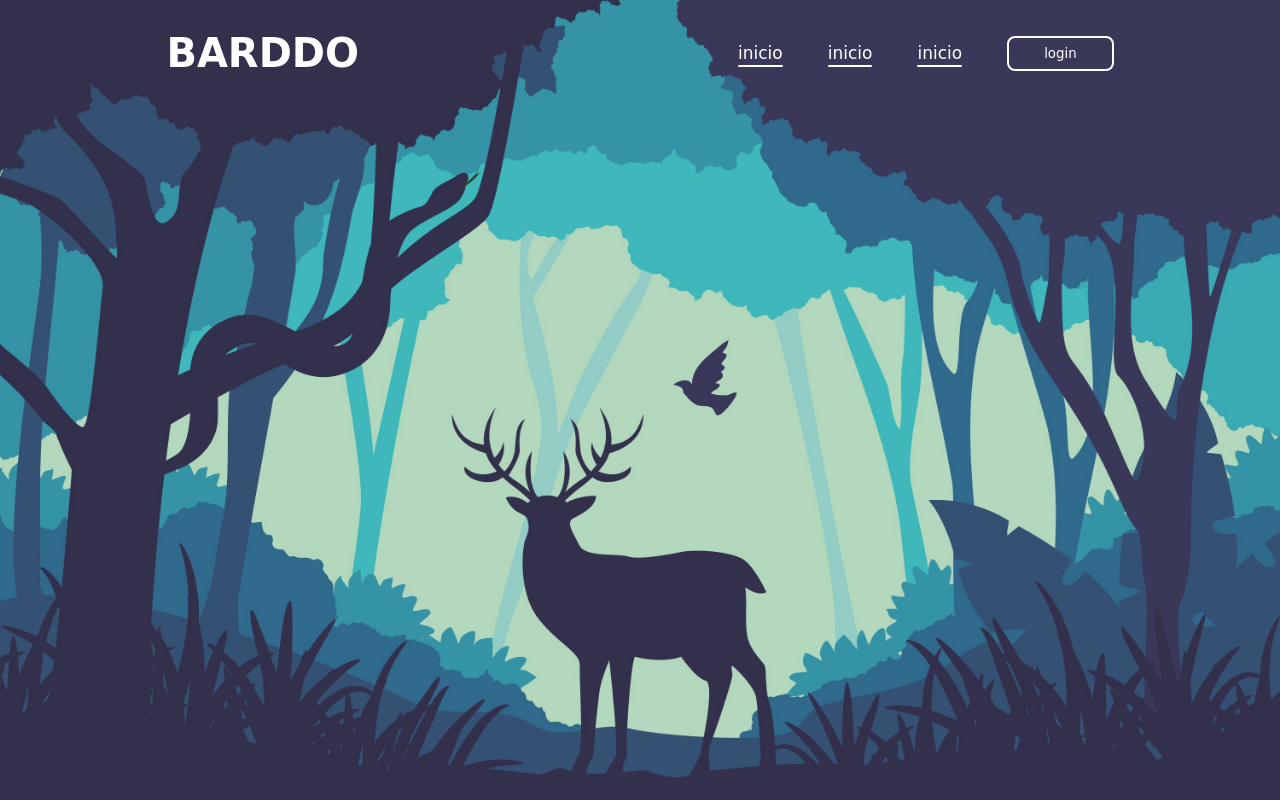
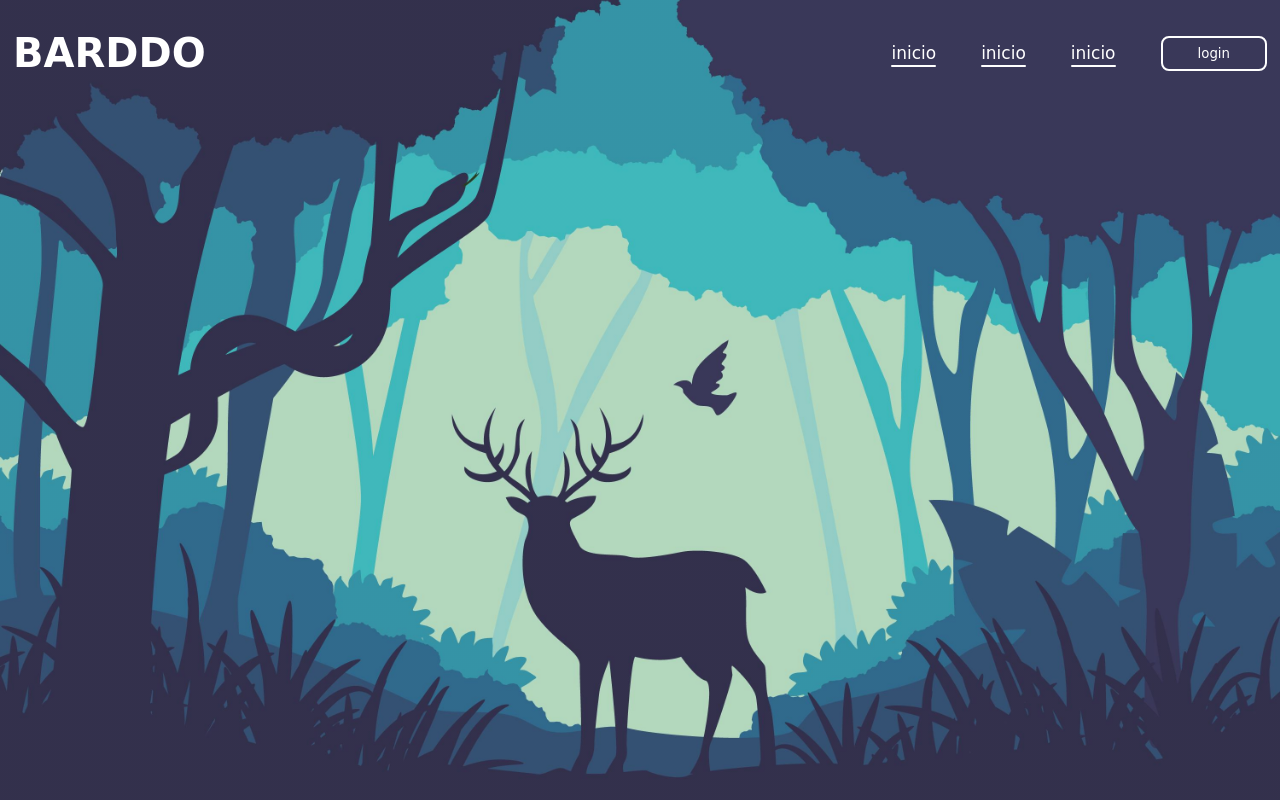
Before and after one commit to Bardodev05/pruebasconJs, a plain HTML site: page index.html in a window 1280 px wide. Drawn offline with nearby package versions, Linux system fonts and the light colour scheme.

Commit message:
se corrigio el header, la imagen de fondo

```diff
--- a/estilos.css
+++ b/estilos.css
@@ -16,7 +16,7 @@ header{
     right: 0;
     z-index: 1000;
     background: transparent;
-    padding: 30px 13% ;
+    padding: 30px 13px ;
     display: flex;
     align-items: center;
     justify-content: space-between;
@@ -66,7 +66,7 @@ header{
     transform: scale(1.1);
     background:white;
     border: 2px solid white;
-    color: #162928;
+    color: #162938;
 }
 
 body{
@@ -75,7 +75,7 @@ body{
     display: flex;
     align-items: center;
     justify-content: center;
-    background: linear-gradient(rgba(0,0,0,0.1),rgba(0,0,0,0.1)),url("media/background.jpg");
+    background: linear-gradient(rgba(0,0,0,0.1),rgba(0,0,0,0.1)),url("media/background.png");
     background-size: cover;
     background-position: center;
 }
```
Also changed, not shown: media/background.png (renamed from media/background.jpg).
